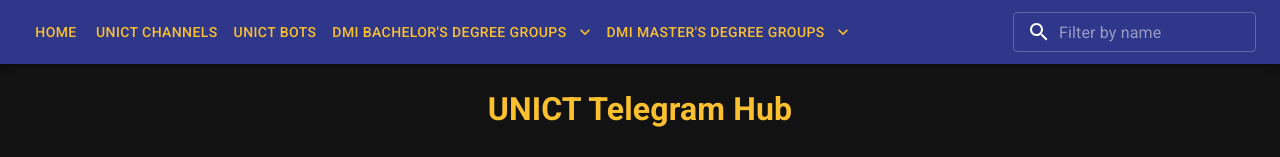
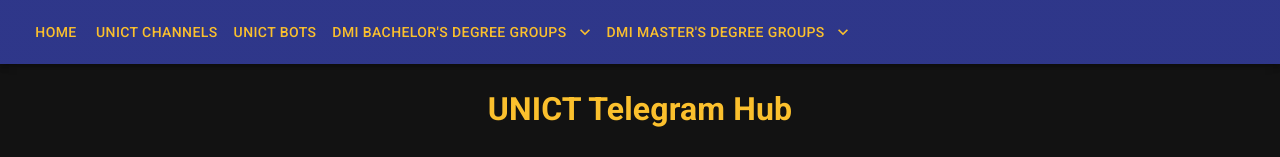
Before and after one commit to UNICT-DMI/unict-telegram-hub, a Next.js app: page / in a window 1280 px wide. Shown: the top 157 px of the page. Built offline with nearby package versions, Linux system fonts and the light colour scheme.

Commit message:
Removed filtering in homepage

```diff
--- a/components/AppBar/Appbar.tsx
+++ b/components/AppBar/Appbar.tsx
@@ -13,7 +13,7 @@
 import { routes } from '../../models/Route';
 import type { FilterSetter } from '../../models/Filter';
 
-const AppBarWrapper = ({ setFilter }: Props) => {
+const AppBarWrapper = ({ filteringEnabled, setFilter }: Props) => {
   const [isOpen, setIsOpen] = useState<boolean>(false);
 
   function getLinks(isMobile: boolean) {
@@ -58,7 +58,7 @@
             getLinks(false)
           )}
         </Box>
-        <Filter setFilter={setFilter} />
+        {filteringEnabled ? <Filter setFilter={setFilter} /> : undefined}
       </Toolbar>
     </AppBar>
   );
@@ -67,5 +67,6 @@
 export default AppBarWrapper;
 
 interface Props {
+  filteringEnabled: boolean;
   setFilter: FilterSetter;
 }
--- a/pages/[submodule].tsx
+++ b/pages/[submodule].tsx
@@ -29,7 +29,7 @@
 
       <div className={styles.container}>
         <main className={styles.main}>
-          <AppBarWrapper setFilter={setFilter} />
+          <AppBarWrapper filteringEnabled={submodule !== '/'} setFilter={setFilter} />
 
           {submodule !== '/' ? <Grid submodule={submodule} filter={filter} /> : <Home />}
         </main>
```
